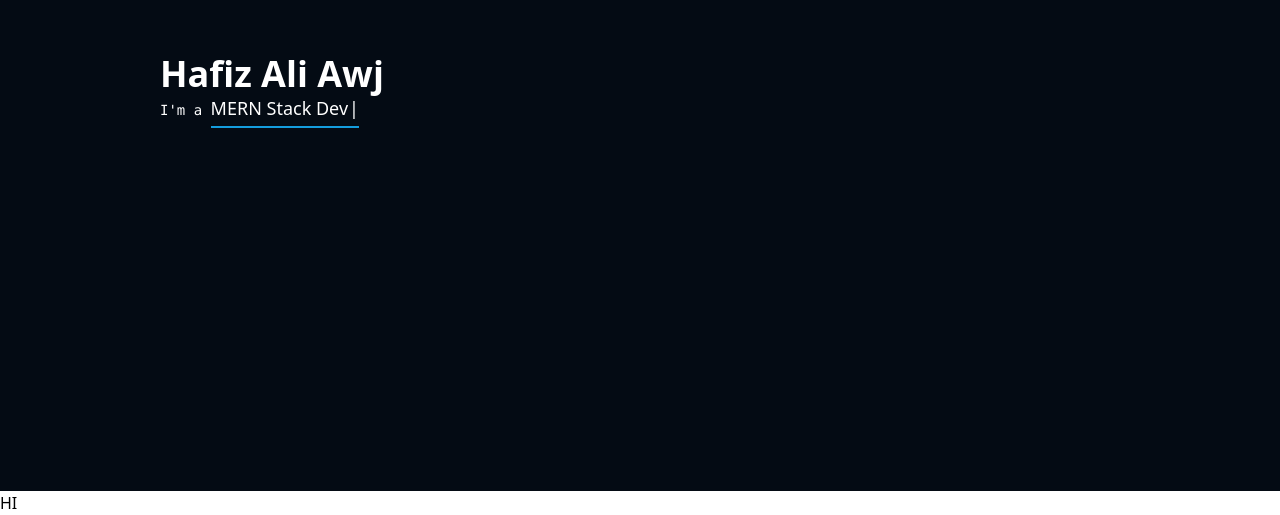
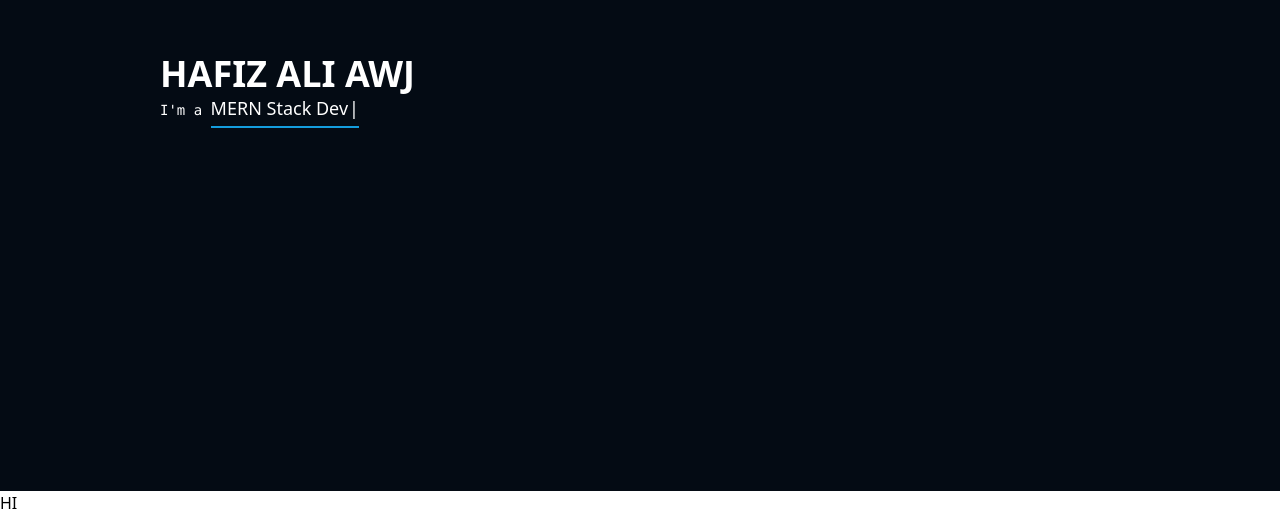
Before and after one commit to hafiz-aliAwj/Protfolio, a Next.js app in the folder my-app/: page / in a window 1280 px wide. Shown: the part 309-824 px from the top of the page. Built offline with nearby package versions, Linux system fonts and the light colour scheme.

Commit message:
Update index.js

```diff
--- a/my-app/src/components/hero/index.js
+++ b/my-app/src/components/hero/index.js
@@ -5,7 +5,7 @@ export default function Hero() {
   return (
     <div className="bg-[#040b14] text-[white] w-full h-screen flex flex-col items-start justify-center">
       <div className="w-3/4 mx-auto">
-        <h1 className="text-4xl font-black ">Hafiz Ali Awj</h1>
+        <h1 className="text-4xl font-black ">HAFIZ ALI AWJ</h1>
         <div className="flex justify-start items-baseline">
           <pre className="text-sm">I'm a </pre>
           <div className="inline text-lg pb-1 border-b-2 border-[#149ddd]">
```
